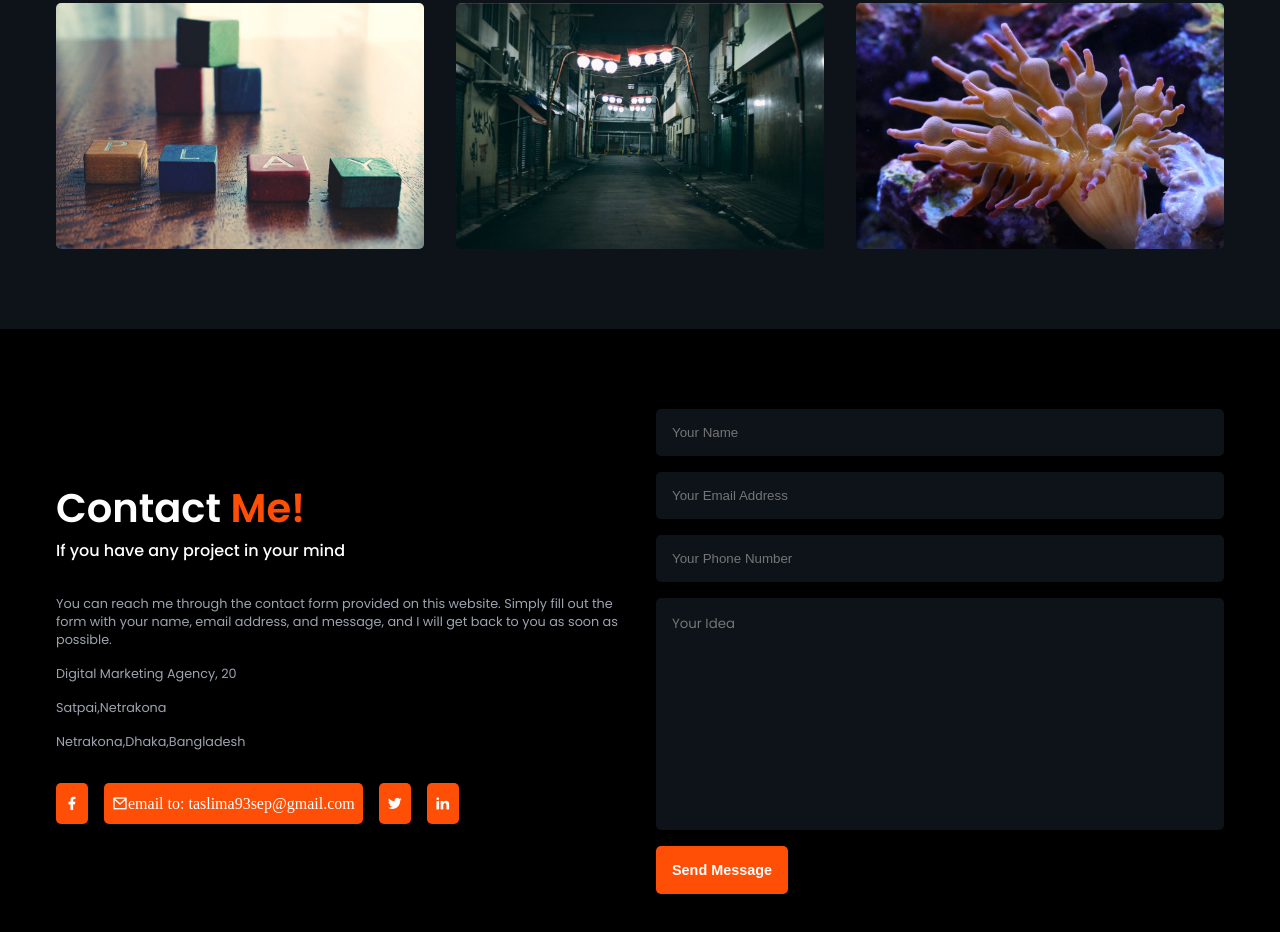
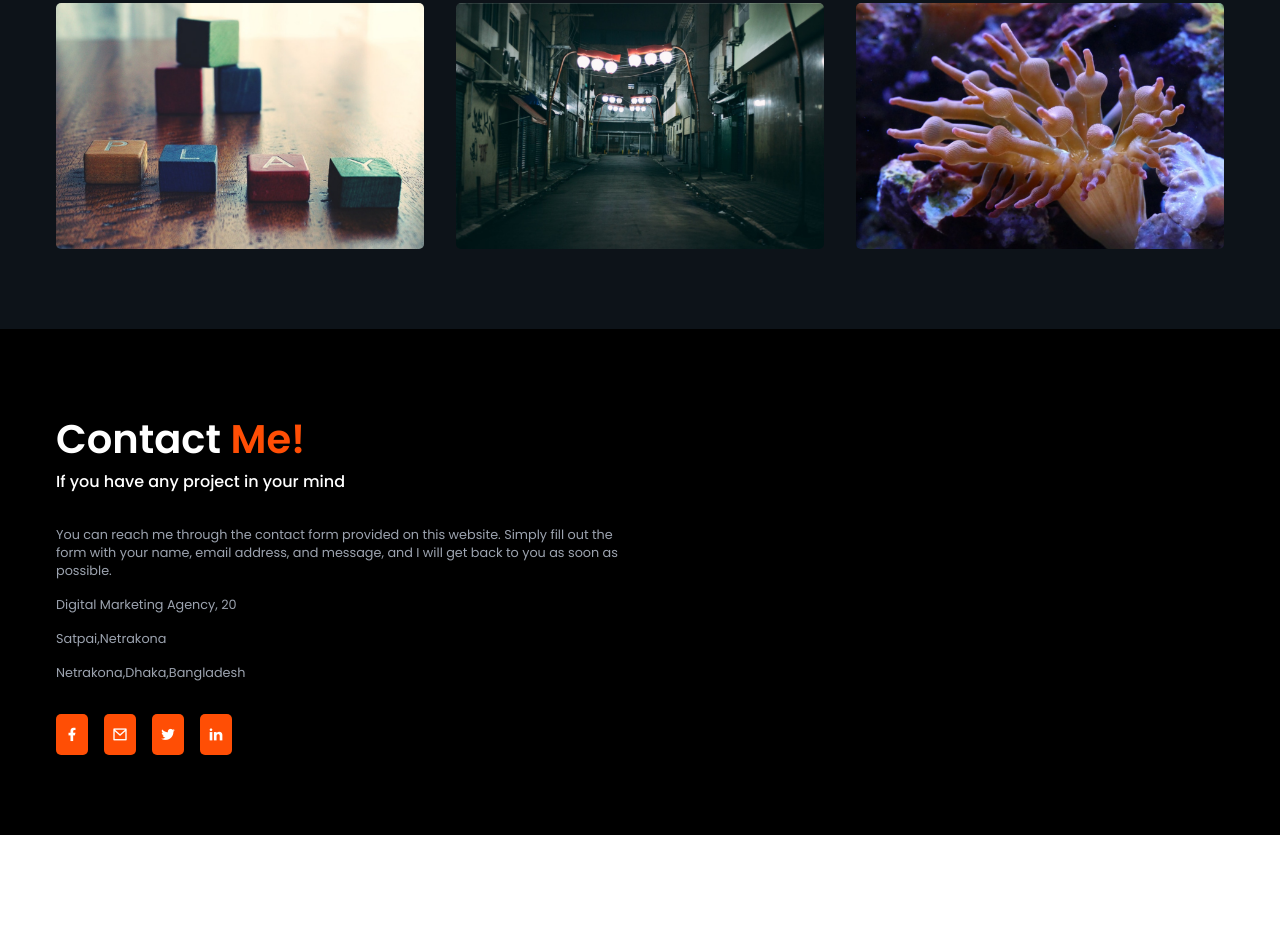
Before and after one commit to taslima34/my-portfolio, a plain HTML site: page index.html in a window 1280 px wide. Shown: the part 2727-3659 px from the top of the page. After the commit the page ends 3562 px from the top, so only its background shows below. Drawn offline with nearby package versions, Linux system fonts and the light colour scheme.

Commit message:
Update email index.html

```diff
--- a/index.html
+++ b/index.html
@@ -146,17 +146,11 @@ With experience across multiple digital marketing channels—such as SEO, conten
           </div>
           <div class="social__icons">
             <a href="#" class="icon"><i class="ri-facebook-fill"></i></a>
-            <a href="#" class="icon"><i class="ri-mail-line">email to: taslima93sep@gmail.com</i></a>
+            <a href="email to:taslima93sep@gmail.com" class="icon"><i class="ri-mail-line"></i></a>
             <a href="#" class="icon"><i class="ri-twitter-fill"></i></a>
             <a href="#" class="icon"><i class="ri-linkedin-fill"></i></a>
           </div>
         </div>
-        <form class="footer__form">
-          <input type="text" placeholder="Your Name" />
-          <input type="text" placeholder="Your Email Address" />
-          <input type="text" placeholder="Your Phone Number" />
-          <textarea cols="30" rows="10" placeholder="Your Idea"></textarea>
-          <button type="submit" class="btn">Send Message</button>
         </form>
       </div>
     </footer>
```
